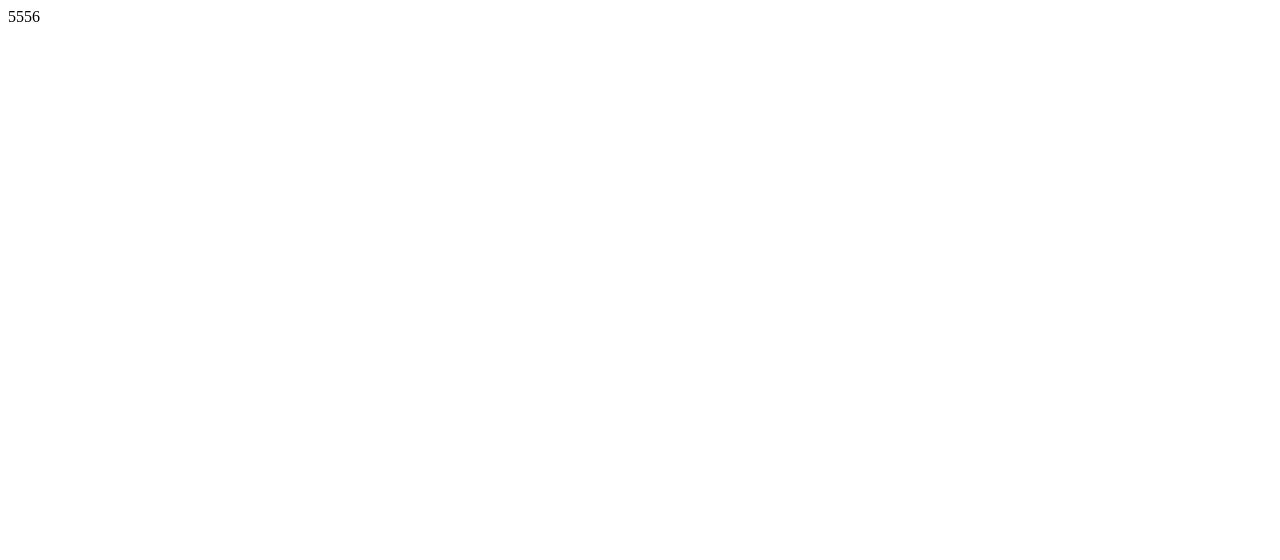
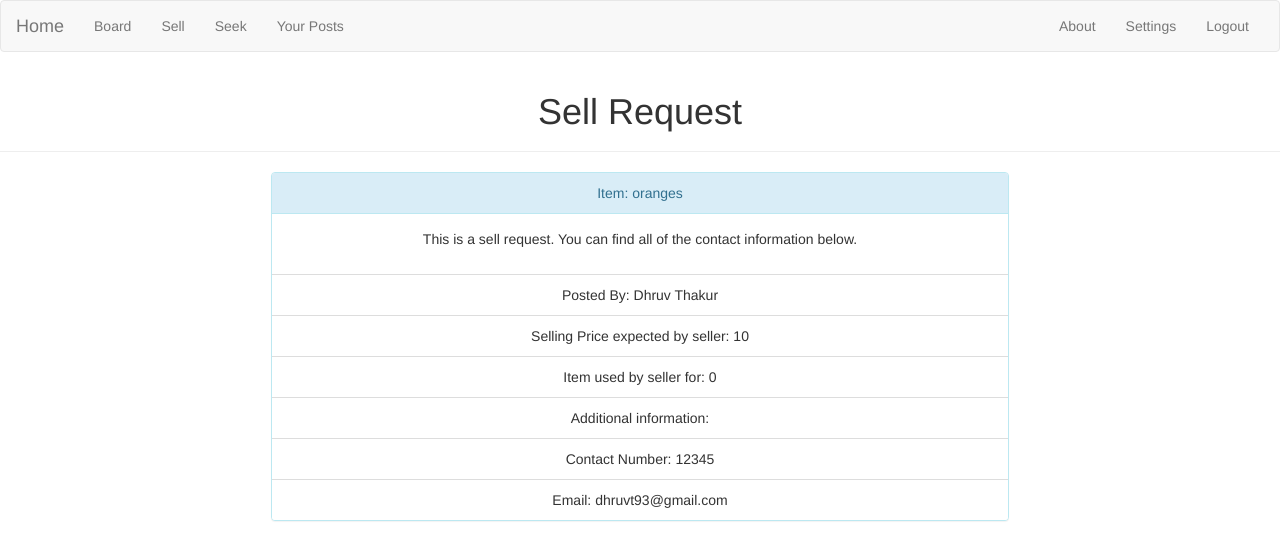
Before and after one commit to dht93/flask_nearly_new_webapp, a Flask app: page /post/5556/ in a window 1280 px wide. Before the commit the part shown is almost empty. Shown: the top 560 px of the page. Run offline with Flask 2, Linux system fonts and the light colour scheme; a user stored in the database is signed in; data comes from the database, SQL or seed files in the repository; both versions use the stored data as it was after the commit; some libraries are stand-ins or nearby versions.

Commit message:
Added requests functionality

```diff
--- a/main.py
+++ b/main.py
@@ -47,7 +47,7 @@ def register_page():
             session['user_name']=user_name
             session['name']=name
             session['settings']=settings
-            session['email']=data[4]
+            session['email']=email
             session['contact']='NULL'
             return redirect(url_for('board',num=1))
         else:
@@ -111,7 +111,7 @@ def board(num):
         else:
             start=0
             end=10
-        cur.execute('SELECT s_no,type,tr_id,users.name,content,selling_p,used_for,add_info FROM posts,users WHERE posts.user_id=users.user_id AND s_no>? AND s_no<=? ORDER BY s_no DESC',(start,end))
+        cur.execute('SELECT s_no,type,tr_id,users.name,content,selling_p,used_for,add_info,users.user_id FROM posts,users WHERE posts.user_id=users.user_id AND s_no>? AND s_no<=? ORDER BY s_no DESC',(start,end))
         data=cur.fetchall()
         return render_template('board.html',data=data,no_of_pages=no_of_pages, current=current, posts_on_page=len(data))
     except Exception as e:
@@ -127,6 +127,8 @@ def sell():
         selling_p=request.form['selling_p']
         used_for=request.form['used_for']
         add_info=request.form['add_info']
+        if len(add_info)==0:
+            add_info='NULL'
 
         cur.execute('SELECT COUNT (*) FROM posts')
 
@@ -151,6 +153,8 @@ def seek():
         cur,conn=connection()
         content=request.form['content']
         add_info=request.form['add_info']
+        if len(add_info)==0:
+            add_info='NULL'
         cur.execute('SELECT COUNT (*) FROM posts')
         count=cur.fetchone()[0]
         if not count==0:        #stuff present in posts
@@ -261,7 +265,19 @@ def your_posts():
 
 @app.route('/post/<int:tr_id>/')
 def post(tr_id):
-    return str(tr_id)
+    cur,conn=connection()
+    cur.execute('SELECT s_no,type,tr_id,posts.user_id,users.name,users.contact,users.email,users.settings,content,selling_p,used_for,add_info FROM posts,users WHERE users.user_id=posts.user_id AND tr_id=?',(tr_id,))
+    data=cur.fetchall()[0]
+    cur.execute('CREATE TABLE IF NOT EXISTS requests_c (tr_id NUMBER, requestor NUMBER)')
+    conn.commit()
+    cur.execute('CREATE TABLE IF NOT EXISTS requests_e (tr_id NUMBER, requestor NUMBER)')
+    conn.commit()
+    cur.execute('SELECT COUNT (*) FROM requests_c WHERE tr_id=? AND requestor=?',(tr_id,session['user_id']))
+    r_c=cur.fetchone()[0]
+    cur.execute('SELECT COUNT (*) FROM requests_e WHERE tr_id=? AND requestor=?',(tr_id,session['user_id']))
+    r_e=cur.fetchone()[0]
+    request_data=[r_c,r_e]
+    return render_template('post.html',data=data,request_data=request_data)
 
 
 @app.route('/remove_post/<int:tr_id>/')
@@ -272,6 +288,41 @@ def remove_post(tr_id):
     conn.commit()
     return redirect(url_for('your_posts'))
 
+@app.route('/request/num/<int:tr_id>/')
+@login_required
+def request_num(tr_id):
+    cur,conn=connection()
+    cur.execute('CREATE TABLE IF NOT EXISTS requests_c (tr_id NUMBER, requestor NUMBER)')
+    conn.commit()
+    cur.execute('INSERT INTO requests_c VALUES (?,?)',(tr_id,session['user_id']))
+    conn.commit()
+    message="Request sent"
+    cur.execute('SELECT s_no,type,tr_id,posts.user_id,users.name,users.contact,users.email,users.settings,content,selling_p,used_for,add_info FROM posts,users WHERE users.user_id=posts.user_id AND tr_id=?',(tr_id,))
+    data=cur.fetchall()[0]
+    cur.execute('SELECT COUNT (*) FROM requests_c WHERE tr_id=? AND requestor=?',(tr_id,session['user_id']))
+    r_c=cur.fetchone()[0]
+    cur.execute('SELECT COUNT (*) FROM requests_e WHERE tr_id=? AND requestor=?',(tr_id,session['user_id']))
+    r_e=cur.fetchone()[0]
+    request_data=[r_c,r_e]
+    return render_template('post.html',message=message, data=data, request_data=request_data)
+
+@app.route('/request/email/<int:tr_id>/')
+@login_required
+def request_email(tr_id):
+    cur,conn=connection()
+    cur.execute('CREATE TABLE IF NOT EXISTS requests_e (tr_id NUMBER, requestor NUMBER)')
+    conn.commit()
+    cur.execute('INSERT INTO requests_e VALUES (?,?)',(tr_id,session['user_id']))
+    conn.commit()
+    message="Request sent"
+    cur.execute('SELECT s_no,type,tr_id,posts.user_id,users.name,users.contact,users.email,users.settings,content,selling_p,used_for,add_info FROM posts,users WHERE users.user_id=posts.user_id AND tr_id=?',(tr_id,))
+    data=cur.fetchall()[0]
+    cur.execute('SELECT COUNT (*) FROM requests_c WHERE tr_id=? AND requestor=?',(tr_id,session['user_id']))
+    r_c=cur.fetchone()[0]
+    cur.execute('SELECT COUNT (*) FROM requests_e WHERE tr_id=? AND requestor=?',(tr_id,session['user_id']))
+    r_e=cur.fetchone()[0]
+    request_data=[r_c,r_e]
+    return render_template('post.html',message=message, data=data, request_data=request_data)
 
 @app.route('/logout/')
 @login_required
--- a/templates/board.html
+++ b/templates/board.html
@@ -43,7 +43,11 @@
     <p>Seeker says: {{el[7]}}</p>
     {%endif%}
     {%endif%}
+
+    {%if not session['user_id']==el[8]:%}
     <a href="{{url_for('post',tr_id=el[2])}}" class="btn btn-info btn-sm" role="button">Details</a>
+    {%else:%}
+    <button class="btn btn-success" role="button">Your Post</button>{%endif%}
 <!--    <div class="btn-group" role="group" aria-label="...">
   <button type="button" class="btn btn-info"><a href="{{url_for('post',tr_id=el[2])}}">Details</a></button>
 </div>
--- /dev/null
+++ b/templates/post.html
@@ -0,0 +1,47 @@
+{%extends 'header.html'%}
+
+{%block body%}
+  <div class="page-header" align="center">
+  <h1> {%if data[1]=='S'%}Sell Request{%else%}Seek Request{%endif%}</h1>
+</div>
+<div class="container" align="center" style="width:60%">
+<div class="panel panel-info">
+  <div class="panel-heading">Item: {{data[8]}}</div>
+  <div class="panel-body">
+    <p>{%if data[1]=='S'%}This is a sell request. {%else:%}This is a seek request. {%endif%}{%if data[7]=='00'%}The person who has posted this ad has chosen to keep his/her contact details hidden by default. You can request the contact details by clicking on the request buttons below.
+      {%elif data[7]=='01'%}The person who has posted this ad has chosen to keep his/her contact number hidden by default. You can request the contact number by clicking on the request button below. Or you could use the email address provided below.
+      {%elif data[7]=='10'%}The person who has posted this ad has chosen to keep his/her email address hidden by default. You can request the email address by clicking on the request button below. Or you could use the contact number provided below.
+      {%else:%}You can find all of the contact information below.{%endif%}</p>
+  </div>
+
+  <ul class="list-group">
+    <li class="list-group-item">Posted By: {{data[4]}}</li>
+    {%if not data[9]=='NULL'%}
+    <li class="list-group-item">Selling Price expected by seller: {{data[9]}}</li>{%endif%}
+    {%if not data[10]=='NULL'%}
+    <li class="list-group-item">Item used by seller for: {{data[10]}}</li>{%endif%}
+    {%if not data[11]=='NULL'%}
+    <li class="list-group-item">Additional information: {{data[11]}}</li>{%endif%}
+    {%if data[7][0]=='1':%}
+        <li class="list-group-item">Contact Number: {{data[5]}}</li>
+    {%else%}
+        {%if request_data[0]==0:%}
+            <li class="list-group-item"><a href="{{url_for('request_num',tr_id=data[2])}}" class="btn btn-info" role="button">Request Contact Number</a></li>
+        {%else:%}
+            <li class="list-group-item"><button class="btn btn-warning" role="button">Contact Number requested</button></li>{%endif%}{%endif%}
+    {%if data[7][1]=='1':%}
+    <li class="list-group-item">Email: {{data[6]}}</li>
+    {%else%}
+    {%if request_data[1]==0:%}
+    <li class="list-group-item"><a href="{{url_for('request_email',tr_id=data[2])}}" class="btn btn-info" role="button">Request Email Address</a></li>
+    {%else:%}
+    <li class="list-group-item"><button class="btn btn-warning" role="button">Email Address requested</button></li>{%endif%}{%endif%}
+  </ul>
+</div>
+{%if message:%}
+<div class="alert alert-success" role="alert">{{message}}</div>
+{%endif%}
+</div>
+
+
+{%endblock%}
```
Also changed, not shown: users.sqlite.
